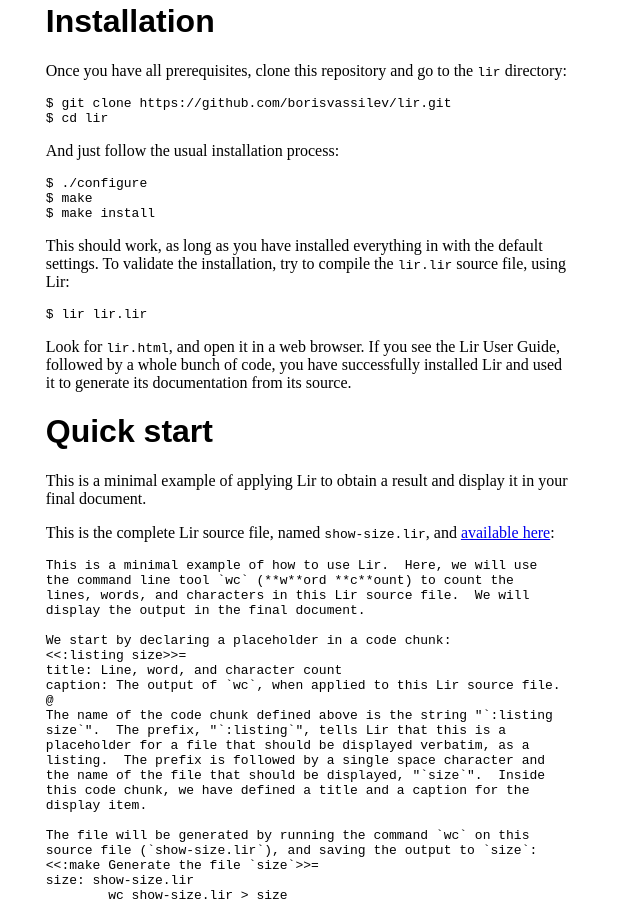
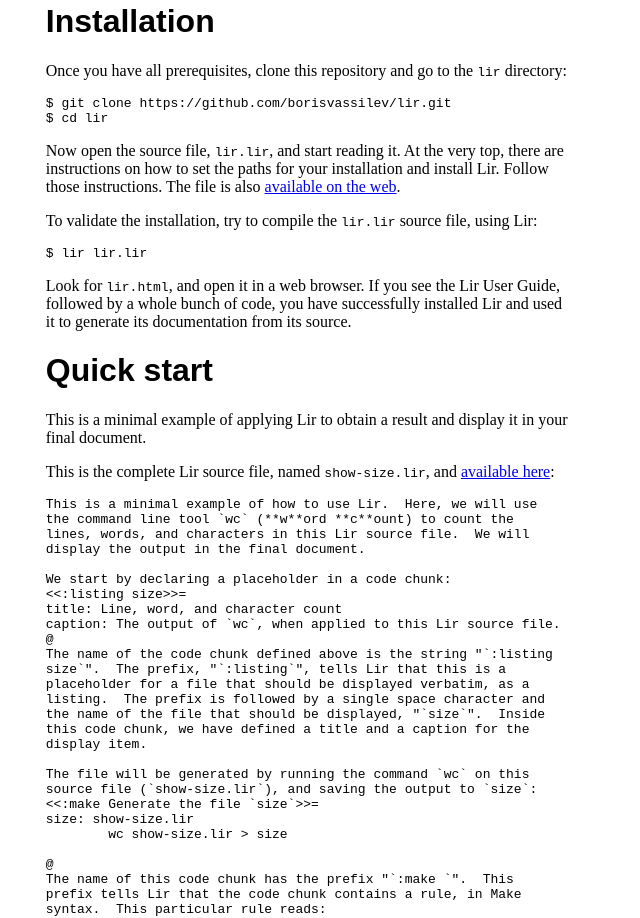
Before and after one commit to borisvassilev/lir, a plain HTML site: page docs/index.html in a window 1280 px wide. Shown: the part 1451-2369 px from the top of the page, without its empty margins (0-640 px from the left). Drawn offline with Linux system fonts and the light colour scheme.

Commit message:
More links

```diff
--- a/docs/index.html
+++ b/docs/index.html
@@ -52,11 +52,8 @@
 <p>Once you have all prerequisites, clone this repository and go to the <code>lir</code> directory:</p>
 <pre><code>$ git clone https://github.com/borisvassilev/lir.git
 $ cd lir</code></pre>
-<p>And just follow the usual installation process:</p>
-<pre><code>$ ./configure
-$ make
-$ make install</code></pre>
-<p>This should work, as long as you have installed everything in with the default settings. To validate the installation, try to compile the <code>lir.lir</code> source file, using Lir:</p>
+<p>Now open the source file, <code>lir.lir</code>, and start reading it. At the very top, there are instructions on how to set the paths for your installation and install Lir. Follow those instructions. The file is also <a href="http://borisvassilev.github.io/lir/lir.html">available on the web</a>.</p>
+<p>To validate the installation, try to compile the <code>lir.lir</code> source file, using Lir:</p>
 <pre><code>$ lir lir.lir</code></pre>
 <p>Look for <code>lir.html</code>, and open it in a web browser. If you see the Lir User Guide, followed by a whole bunch of code, you have successfully installed Lir and used it to generate its documentation from its source.</p>
 <h1 id="quick-start">Quick start</h1>
```
Also changed, not shown: docs/lir.html (+3 -3 lines), 2 other files.
